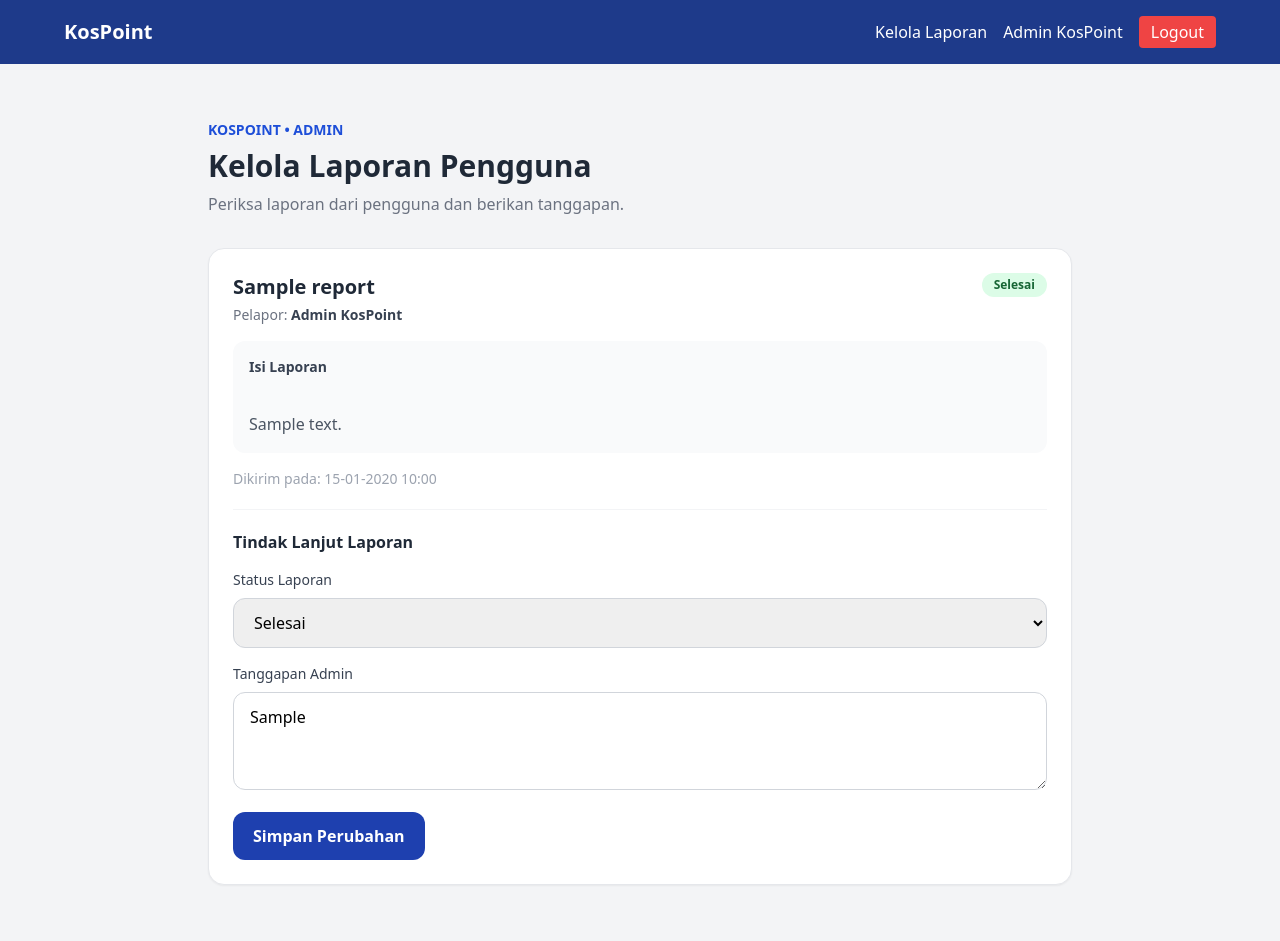
After one commit to kartikadela816-pixel/KOSPOINT, a Laravel app: page /admin/laporan in a window 1280 px wide. The commit adds this page. Run offline with Laravel 12, Linux system fonts and the light colour scheme; a user stored in the database is signed in; data comes from the database, SQL or seed files in the repository; tables that the repository leaves empty hold one stand-in row (values such as "Sample post"); some libraries are stand-ins or nearby versions.

Commit message:
Add user report and admin report management

```diff
--- /dev/null
+++ b/app/Http/Controllers/ReportController.php
@@ -0,0 +1,67 @@
+<?php
+
+namespace App\Http\Controllers;
+
+use App\Models\Report;
+use Illuminate\Http\Request;
+use Illuminate\Support\Facades\Auth;
+
+class ReportController extends Controller
+{
+    // Menampilkan laporan milik pengguna
+    public function index()
+    {
+        $reports = Report::where('id_pelapor', Auth::id())
+            ->latest()
+            ->get();
+
+        return view('reports.index', compact('reports'));
+    }
+
+    // Menyimpan laporan baru
+    public function store(Request $request)
+    {
+        $request->validate([
+            'judul' => 'required|string|max:255',
+            'isi_laporan' => 'required|string',
+        ]);
+
+        Report::create([
+            'id_pelapor' => Auth::id(),
+            'judul' => $request->judul,
+            'isi_laporan' => $request->isi_laporan,
+        ]);
+
+        return redirect()
+            ->route('reports.index')
+            ->with('success', 'Laporan berhasil dikirim.');
+    }
+
+    // Menampilkan semua laporan untuk admin
+    public function adminIndex()
+    {
+        $reports = Report::with('pelapor')
+            ->latest()
+            ->get();
+
+        return view('admin.reports.index', compact('reports'));
+    }
+
+    // Admin memberikan tanggapan dan mengubah status
+    public function update(Request $request, Report $report)
+    {
+        $request->validate([
+            'status' => 'required|in:menunggu,diproses,selesai,ditolak',
+            'tanggapan' => 'nullable|string',
+        ]);
+
+        $report->update([
+            'status' => $request->status,
+            'tanggapan' => $request->tanggapan,
+        ]);
+
+        return redirect()
+            ->route('admin.reports.index')
+            ->with('success', 'Laporan berhasil diperbarui.');
+    }
+}
--- a/app/Models/Report.php
+++ b/app/Models/Report.php
@@ -3,8 +3,20 @@
 namespace App\Models;
 
 use Illuminate\Database\Eloquent\Model;
+use Illuminate\Database\Eloquent\Relations\BelongsTo;
 
 class Report extends Model
 {
-    //
+    protected $fillable = [
+        'id_pelapor',
+        'judul',
+        'isi_laporan',
+        'status',
+        'tanggapan',
+    ];
+
+    public function pelapor(): BelongsTo
+    {
+        return $this->belongsTo(User::class, 'id_pelapor');
+    }
 }
--- /dev/null
+++ b/resources/views/admin/reports/index.blade.php
@@ -0,0 +1,146 @@
+@extends('layouts.app')
+
+@section('content')
+<div class="max-w-4xl mx-auto px-4 py-8">
+
+    <div class="mb-8">
+        <p class="text-sm font-semibold text-blue-700 mb-2">KOSPOINT • ADMIN</p>
+        <h1 class="text-3xl font-bold text-gray-800">Kelola Laporan Pengguna</h1>
+        <p class="text-gray-500 mt-2">
+            Periksa laporan dari pengguna dan berikan tanggapan.
+        </p>
+    </div>
+
+    @if (session('success'))
+        <div class="mb-6 rounded-xl border border-green-200 bg-green-50 p-4 text-green-800">
+            {{ session('success') }}
+        </div>
+    @endif
+
+    @if ($errors->any())
+        <div class="mb-6 rounded-xl border border-red-200 bg-red-50 p-4 text-red-700">
+            <ul class="list-disc pl-5">
+                @foreach ($errors->all() as $error)
+                    <li>{{ $error }}</li>
+                @endforeach
+            </ul>
+        </div>
+    @endif
+
+    <div class="space-y-5">
+        @forelse ($reports as $report)
+
+            @php
+                $statusClass = [
+                    'menunggu' => 'bg-yellow-100 text-yellow-800',
+                    'diproses' => 'bg-blue-100 text-blue-800',
+                    'selesai' => 'bg-green-100 text-green-800',
+                    'ditolak' => 'bg-red-100 text-red-800',
+                ][$report->status] ?? 'bg-gray-100 text-gray-700';
+            @endphp
+
+            <div class="bg-white border border-gray-200 rounded-2xl shadow-sm p-6">
+
+                <div class="flex flex-wrap items-start justify-between gap-3 mb-4">
+                    <div>
+                        <h2 class="text-xl font-bold text-gray-800">
+                            {{ $report->judul }}
+                        </h2>
+                        <p class="text-sm text-gray-500 mt-1">
+                            Pelapor:
+                            <span class="font-semibold text-gray-700">
+                                {{ $report->pelapor->name ?? 'Pengguna tidak ditemukan' }}
+                            </span>
+                        </p>
+                    </div>
+
+                    <span class="px-3 py-1 rounded-full text-xs font-semibold {{ $statusClass }}">
+                        {{ ucfirst($report->status) }}
+                    </span>
+                </div>
+
+                <div class="bg-gray-50 rounded-xl p-4 mb-4">
+                    <p class="text-sm font-semibold text-gray-700 mb-2">
+                        Isi Laporan
+                    </p>
+                    <p class="text-gray-600 leading-relaxed whitespace-pre-line">
+                        {{ $report->isi_laporan }}
+                    </p>
+                </div>
+
+                <p class="text-sm text-gray-400 mb-5">
+                    Dikirim pada:
+                    {{ $report->created_at->format('d-m-Y H:i') }}
+                </p>
+
+                <div class="border-t border-gray-100 pt-5">
+                    <h3 class="font-semibold text-gray-800 mb-4">
+                        Tindak Lanjut Laporan
+                    </h3>
+
+                    <form action="{{ route('admin.reports.update', $report->id) }}" method="POST">
+                        @csrf
+                        @method('PATCH')
+
+                        <div class="mb-4">
+                            <label class="block text-sm font-medium text-gray-700 mb-2">
+                                Status Laporan
+                            </label>
+
+                            <select
+                                name="status"
+                                required
+                                class="w-full rounded-xl border border-gray-300 px-4 py-3 focus:outline-none focus:ring-2 focus:ring-blue-500"
+                            >
+                                <option value="menunggu" {{ $report->status == 'menunggu' ? 'selected' : '' }}>
+                                    Menunggu
+                                </option>
+                                <option value="diproses" {{ $report->status == 'diproses' ? 'selected' : '' }}>
+                                    Diproses
+                                </option>
+                                <option value="selesai" {{ $report->status == 'selesai' ? 'selected' : '' }}>
+                                    Selesai
+                                </option>
+                                <option value="ditolak" {{ $report->status == 'ditolak' ? 'selected' : '' }}>
+                                    Ditolak
+                                </option>
+                            </select>
+                        </div>
+
+                        <div class="mb-4">
+                            <label class="block text-sm font-medium text-gray-700 mb-2">
+                                Tanggapan Admin
+                            </label>
+
+                            <textarea
+                                name="tanggapan"
+                                rows="3"
+                                placeholder="Tuliskan tanggapan untuk pengguna..."
+                                class="w-full rounded-xl border border-gray-300 px-4 py-3 focus:outline-none focus:ring-2 focus:ring-blue-500"
+                            >{{ $report->tanggapan }}</textarea>
+                        </div>
+
+                        <button
+                            type="submit"
+                            class="rounded-xl bg-blue-800 px-5 py-3 font-semibold text-white hover:bg-blue-900 transition"
+                        >
+                            Simpan Perubahan
+                        </button>
+                    </form>
+                </div>
+            </div>
+
+        @empty
+            <div class="bg-white border border-gray-200 rounded-2xl p-10 text-center">
+                <h3 class="text-lg font-semibold text-gray-700">
+                    Belum Ada Laporan
+                </h3>
+                <p class="text-gray-500 mt-2">
+                    Saat ini belum ada laporan dari pengguna.
+                </p>
+            </div>
+        @endforelse
+    </div>
+
+</div>
+@endsection
--- a/resources/views/layouts/app.blade.php
+++ b/resources/views/layouts/app.blade.php
@@ -18,11 +18,25 @@
             @auth
 
                 @if(auth()->user()->isPemilik())
-                    <a href="{{ route('pemilik.reviews.index') }}"
-                       class="hover:text-yellow-300">
-                        Ulasan Kos Saya
-                    </a>
-                @endif
+    <a href="{{ route('pemilik.reviews.index') }}"
+       class="hover:text-yellow-300">
+        Ulasan Kos Saya
+    </a>
+@endif
+
+@if(auth()->user()->isPencari())
+    <a href="{{ route('reports.index') }}"
+       class="hover:text-yellow-300">
+        Laporan
+    </a>
+@endif
+
+@if(auth()->user()->isAdmin())
+    <a href="{{ route('admin.reports.index') }}"
+       class="hover:text-yellow-300">
+        Kelola Laporan
+    </a>
+@endif
 
                 <span>{{ auth()->user()->name }}</span>
 
--- a/routes/web.php
+++ b/routes/web.php
@@ -6,6 +6,7 @@ use App\Http\Controllers\BookingController;
 use App\Http\Controllers\RentalController;
 use App\Http\Controllers\PaymentController;
 use App\Http\Controllers\ReviewController;
+use App\Http\Controllers\ReportController;
 
 // Halaman Beranda Utama
 Route::get('/', function () {
@@ -70,6 +71,13 @@ Route::get('/pembayaran/tambah', [PaymentController::class, 'create'])
 Route::post('/pembayaran', [PaymentController::class, 'store'])
     ->name('payments.store');
 
+    // Laporan - Pipa
+Route::get('/laporan', [ReportController::class, 'index'])
+    ->name('reports.index');
+
+Route::post('/laporan', [ReportController::class, 'store'])
+    ->name('reports.store');
+
 });
 
 // Verifikasi Pembayaran - Admin
@@ -82,4 +90,11 @@ Route::middleware(['auth', 'admin'])->group(function () {
 
     Route::patch('/admin/pembayaran/{id}/tolak', [PaymentController::class, 'reject'])
         ->name('admin.payments.reject');
+
+        // Laporan - Admin
+Route::get('/admin/laporan', [ReportController::class, 'adminIndex'])
+    ->name('admin.reports.index');
+
+Route::patch('/admin/laporan/{report}', [ReportController::class, 'update'])
+    ->name('admin.reports.update');
 });
```
Also changed, not shown: resources/views/reports/index.blade.php (added, +133 -0 lines), database/migrations/2026_11_15_035527_add_columns_to_reports_table.php (added).
